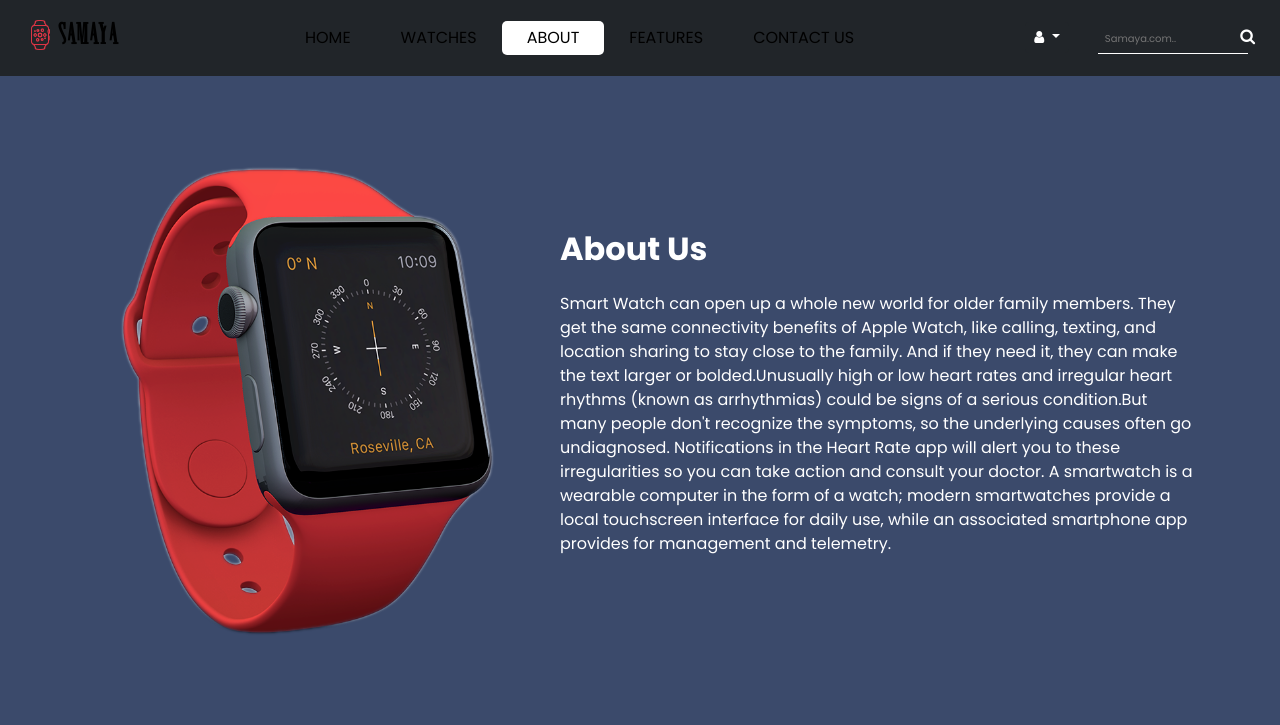
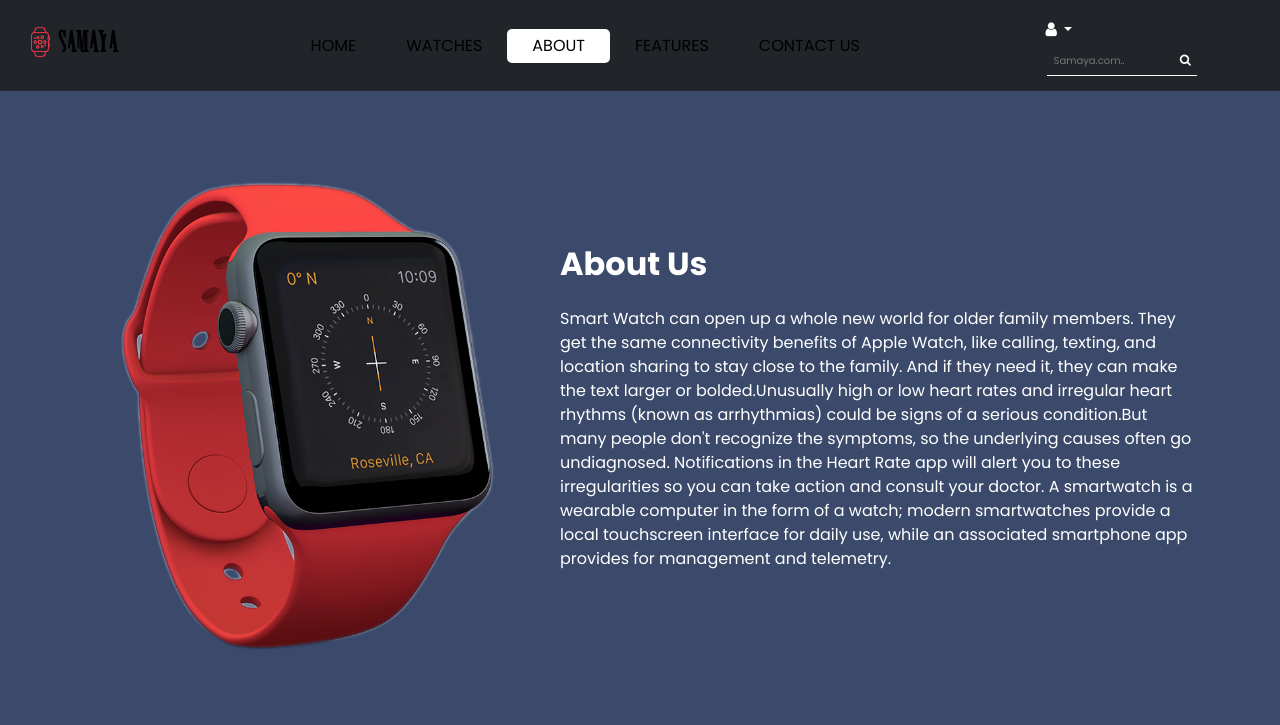
Before and after one commit to E-the/Solo_Project, a Django app: page /about/ in a window 1280 px wide. Shown: the top 725 px of the page. Run offline with Django 4.2, Linux system fonts and the light colour scheme; data that the repository does not hold is empty; style sheets or scripts are compiled from the project's sources; some libraries are stand-ins or nearby versions.

Commit message:
Main css file changed

```diff
--- a/static/css/style.css
+++ b/static/css/style.css
@@ -294,6 +294,7 @@ a:focus {
 /* search */
 
 .user_option-box .fa{
+  font-size: 16px;
   color: white;
   cursor: pointer;
   transition: all 200ms ease-in-out;
@@ -302,7 +303,7 @@ a:focus {
 .user_option-box a {
   color: #f8f9fa;
   text-transform: uppercase;
-  font-size: 15px;
+  font-size: 9px;
 }
 .dropdown-menu {
   position: absolute;
@@ -354,8 +355,11 @@ a:focus {
   border-right: none;
 }
 #search{
-  margin-left: -12px;
+  margin-left: -21px;
   z-index: 111;
+  cursor: pointer;
+  color: white;
+  font-size: 12px;
 }
 
 
```
